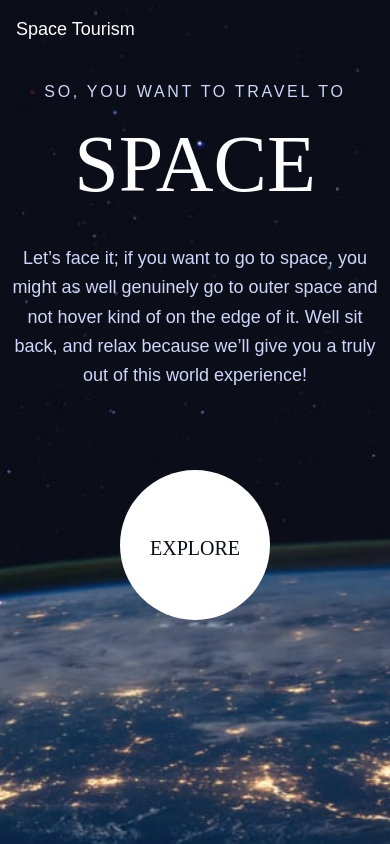
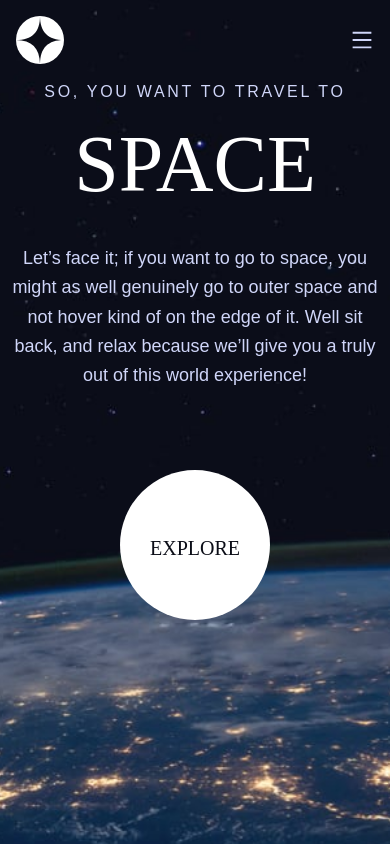
Before and after one commit to beloveddie/space-tourism, a React (Create React App) app: page / in a window 390 px wide. Built offline with nearby package versions, Linux system fonts and the light colour scheme.

Commit message:
Setup Responsive Mobile Nav

```diff
--- a/src/components/MainHeader.tsx
+++ b/src/components/MainHeader.tsx
@@ -1,7 +1,10 @@
+import logo from "../assets/shared/logo.svg";
+import MobileNav from "./MobileNav";
+
 export const MainHeader = () => {
   return (
-    <div className="w-full bg-transparent fixed top-0 p-4">
-      <p>Space Tourism</p>
-    </div>
+    <header className="w-full bg-transparent fixed top-0 p-4">
+      <MobileNav logo={logo} />
+    </header>
   );
 };
--- /dev/null
+++ b/src/components/MobileNav.tsx
@@ -0,0 +1,21 @@
+import React, { ReactNode } from "react";
+import { AiOutlineMenu } from "react-icons/ai";
+import { Link } from "react-router-dom";
+
+export type MobileNavProps = {
+  children?: ReactNode;
+  logo: string;
+};
+
+const MobileNav = ({ children, logo }: MobileNavProps) => {
+  return (
+    <nav className="flex w-100 justify-between items-center ">
+      <Link to="/">
+        <img src={logo} alt="space tourism logo" />
+      </Link>
+      <AiOutlineMenu className="text-2xl text-secondary font-bold" />
+    </nav>
+  );
+};
+
+export default MobileNav;
```
